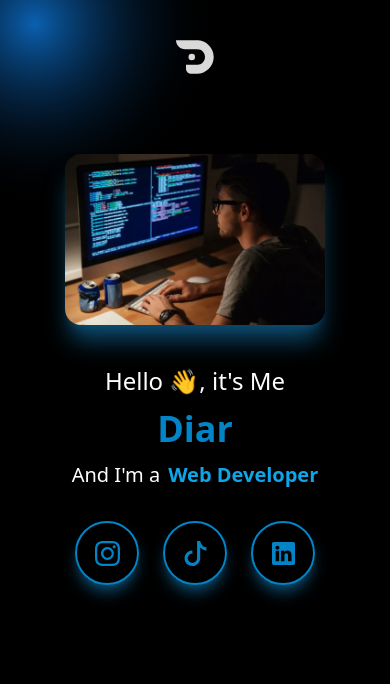
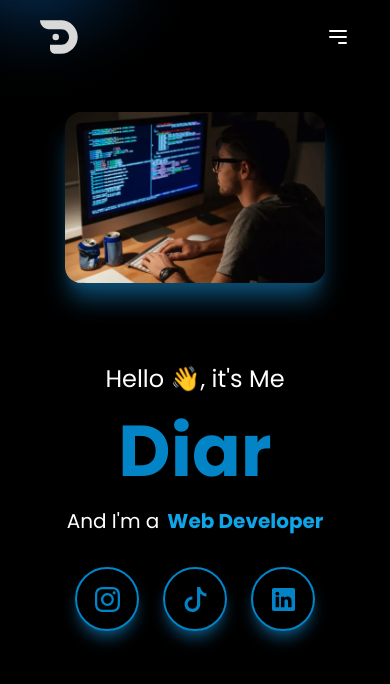
Before and after one commit to DiarCode11/Portofolio, a website: page index.html in a window 390 px wide. Drawn offline with nearby package versions, Linux system fonts and the light colour scheme.

Commit message:
add hamburger button

```diff
--- a/index.html
+++ b/index.html
@@ -6,13 +6,17 @@
     <!-- <link href="src/output.css" rel="stylesheet"> -->
     <script src="https://cdn.tailwindcss.com"></script>
     <!-- Link ke Google Fonts untuk Poppins -->
+    <style>
+        /* CSS kustom untuk font Poppins */
+        body {
+          font-family: 'Poppins', sans-serif;
+        }
+      </style>
     <link href="https://fonts.googleapis.com/css2?family=Poppins:wght@400;600;700&display=swap" rel="stylesheet">
 </head>
 <body class="bg-black">
-    <!-- Navbar section -->
-    <section id="navbar" class="container mx-auto pt-10 flex justify-around relative">
      <!-- Element -->
-        <span class="absolute -z-10 -bottom-36 -left-40 w-full max-w-full">
+     <span class="absolute -z-10 -translate-y-2/3 -left-40 w-full max-w-full">
         <svg class="w-full h-auto" viewBox="0 0 809 725" fill="none" xmlns="http://www.w3.org/2000/svg">
             <path d="M809 320.5C809 543.899 627.899 725 404.5 725C181.101 725 0 543.899 0 320.5C0 97.1008 181.101 -84 404.5 -84C627.899 -84 809 97.1008 809 320.5Z" fill="url(#paint0_radial_4_60)"/>
             <defs>
@@ -24,6 +28,8 @@
         </svg>
     </span>
 
+    <!-- Navbar section -->
+    <section id="navbar" class="container mx-auto py-5 flex md:justify-around justify-between fixed md:px-0 px-10 backdrop-blur-sm">
         <!-- LOGO -->
         <div class="text-white">
             <svg width="38" height="34" viewBox="0 0 76 67" fill="none" xmlns="http://www.w3.org/2000/svg">
@@ -46,17 +52,24 @@
         <div class="md:flex items-center hidden">
             <a class="text-white bg-sky-600 px-5 py-2 rounded-md">Contact Me</a>
         </div>
+
+         <!-- Hamburger Icon -->
+         <button id="hamburger" class="text-white text-3xl md:hidden lg:hidden">
+            <svg class="w-6 h-6" fill="none" stroke="currentColor" viewBox="0 0 24 24" xmlns="http://www.w3.org/2000/svg">
+                <path stroke-linecap="round" stroke-linejoin="round" stroke-width="2" d="M4 6h16M4 12h16m-7 6h7"></path>
+            </svg>
+        </button>
     </section>
 
     <!-- Hero section -->
-    <section id="hero" class="w-full container mx-auto md:flex block pt-20 md:justify-around justify-center">
+    <section id="hero" class="w-full container mx-auto md:flex lg:flex block pt-28 justify-around">
         <span class="flex justify-center">
-            <img src="./src/img/profil.jpg" alt="" class="w-2/3 sm:w-1/2 md:w-full h-auto object-cover rounded-2xl shadow-xl shadow-sky-900">
+            <img src="./src/img/profil.jpg" alt="" class="w-2/3 sm:w-5/6 h-auto object-cover rounded-2xl shadow-xl shadow-sky-900">
         </span>
-        <div class="text-white pt-10">
+        <div class="text-white md:pt-6 pt-20 md:w-1/2 lg:w-auto" >
             <h2 class="text-2xl flex md:justify-start justify-center ph">Hello 👋, it's Me</h2>
-            <h1 class="text-4xl md:text-7xl lg:text-6xl font-extrabold text-sky-600 my-3 md:justify-start justify-center flex">Diar</h1>
-            <div class="text-xl md:text-3xl font-medium flex md:justify-start justify-center">
+            <h1 class="text-7xl  lg:text-6xl font-extrabold text-sky-600 my-5 md:justify-start justify-center flex">Diar</h1>
+            <div class="text-xl md:text-xl lg:text-3xl font-medium flex md:justify-start justify-center">
                 <h2 class="flex md:justify-start justify-center">And I'm a </h2>
                 <h2 class="pl-2 font-bold text-sky-500">Web Developer</h2>
             </div>
```
Lines whose indentation alone changed are shown as unchanged.
